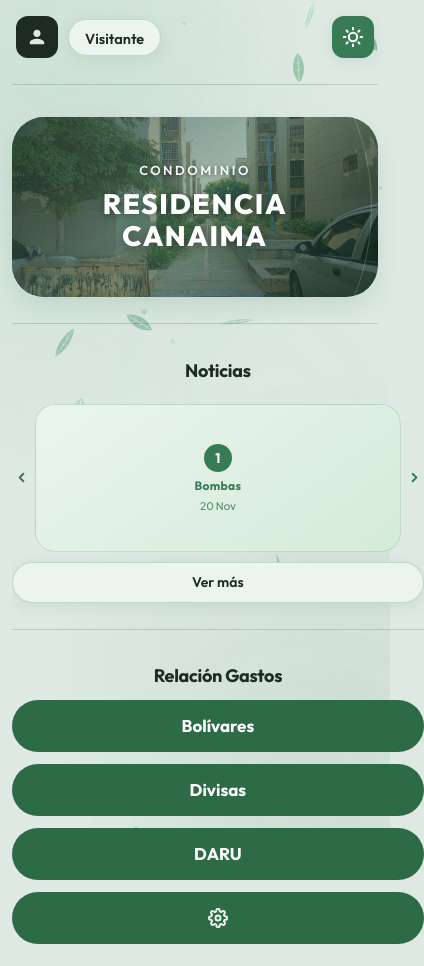
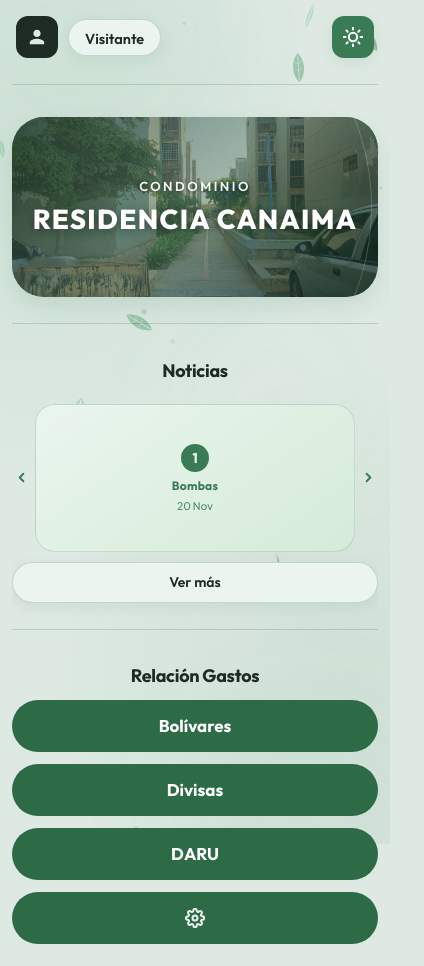
Before and after one commit to angelferrer200444-oss/Residencia-Canaima-Web, a plain HTML site: page index.html in a window 390 px wide. Shown: the top 966 px of the page, 424 px wide, since content can reach past the window. Drawn offline with Linux system fonts and the light colour scheme.

Commit message:
Interfaz movil

```diff
--- a/index.html
+++ b/index.html
@@ -223,7 +223,7 @@
                             </article>
 
                             <!-- Card 1B: Cronograma Limpieza -->
-                            <article class="character-card" id="btnCronogramaLimpieza">
+                            <a href="Cronograma/index.html" class="character-card doc-link-card" id="btnCronogramaLimpieza">
                                 <div class="char-thumb placeholder-thumb">
                                     <svg viewBox="0 0 24 24" width="20" height="20" fill="none" stroke="currentColor" stroke-width="2.2" stroke-linecap="round" stroke-linejoin="round">
                                         <rect x="3" y="4" width="18" height="18" rx="2" ry="2"></rect>
@@ -236,7 +236,7 @@
                                 <div class="char-info">
                                     <h3 class="char-name">Cronograma Limpieza</h3>
                                 </div>
-                            </article>
+                            </a>
                         </div>
                     </div>
 
--- a/menu/style.css
+++ b/menu/style.css
@@ -66,10 +66,16 @@
     -webkit-font-smoothing: antialiased;
 }
 
+html {
+    width: 100%;
+    overflow-x: hidden;
+}
+
 body {
     background-color: var(--bg-page);
     color: var(--text-primary);
     font-family: var(--font-body);
+    width: 100%;
     min-height: 100vh;
     display: flex;
     justify-content: center;
@@ -743,6 +749,8 @@ body.intro-active .character-card {
     display: flex;
     flex-direction: column;
     height: 100%;
+    min-width: 0;
+    max-width: 100%;
 }
 
 .section-header {
@@ -785,6 +793,7 @@ body.intro-active .character-card {
     align-items: center;
     gap: 4px;
     width: 100%;
+    max-width: 100%;
     min-width: 0;
     flex: 1 1 auto;
 }
@@ -828,6 +837,7 @@ body.intro-active .character-card {
     display: flex;
     gap: 8px;
     width: 100%;
+    min-width: 0;
     height: 100%;
     align-items: stretch;
     transition: transform 0.85s cubic-bezier(0.22, 1, 0.36, 1);
@@ -1138,6 +1148,8 @@ body.intro-active .character-card {
     display: flex;
     align-items: center;
     text-align: left;
+    min-width: 0;
+    flex: 1;
 }
 
 .char-name {
@@ -1147,6 +1159,7 @@ body.intro-active .character-card {
     color: var(--text-primary);
     line-height: 1.25;
     text-align: left;
+    overflow-wrap: break-word;
 }
 
 /* ==========================================================================
@@ -1473,6 +1486,10 @@ body.buttons-entered .characters-col > :nth-child(3) { animation: buttonEntrance
    6. Responsive Layout
    ========================================================================== */
 @media (max-width: 960px) {
+    body {
+        align-items: flex-start;
+    }
+
     .app-container {
         min-height: auto;
         height: auto;
@@ -1546,6 +1563,7 @@ body.buttons-entered .characters-col > :nth-child(3) { animation: buttonEntrance
     }
 
     .app-container {
+        max-width: 100%;
         gap: clamp(24px, 3.8vh, 34px);
     }
 
@@ -1553,7 +1571,7 @@ body.buttons-entered .characters-col > :nth-child(3) { animation: buttonEntrance
     .top-nav {
         position: relative;
         flex-wrap: wrap;
-        gap: 16px;
+        gap: 10px;
         padding-bottom: clamp(20px, 3.2vh, 30px);
     }
 
@@ -1568,11 +1586,22 @@ body.buttons-entered .characters-col > :nth-child(3) { animation: buttonEntrance
         min-height: 180px;
     }
 
+    .hero-center-content {
+        max-width: 100%;
+    }
+
+    .intro-content {
+        max-width: calc(100vw - 24px);
+        padding: 0 16px;
+    }
+
     .hero-main-title,
     .intro-title {
-        font-size: clamp(28px, 7vw, 36px);
-        letter-spacing: clamp(1.5px, 0.4vw, 2.5px);
+        font-size: clamp(24px, 7vw, 36px);
+        letter-spacing: clamp(1.2px, 0.35vw, 2.2px);
         line-height: 1.15;
+        max-width: 100%;
+        overflow-wrap: break-word;
     }
 
     .hero-eyebrow,
```
